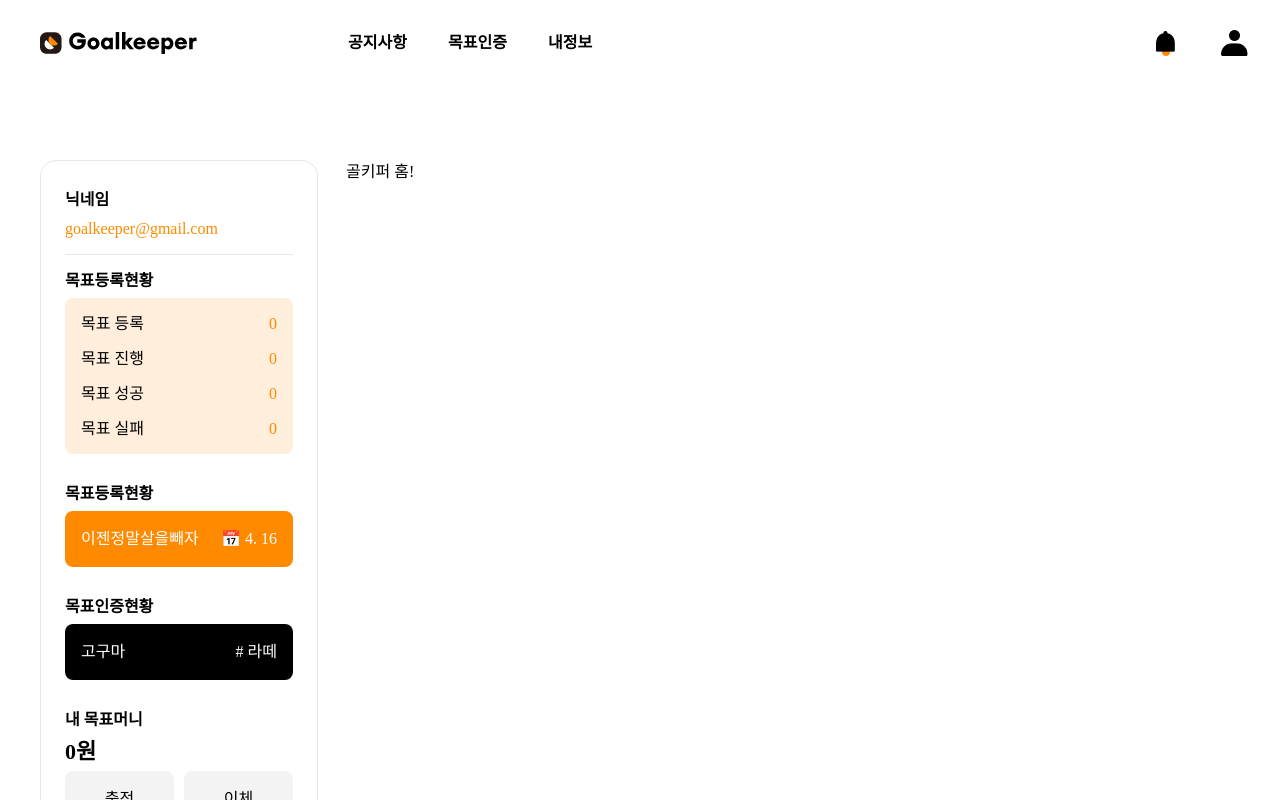
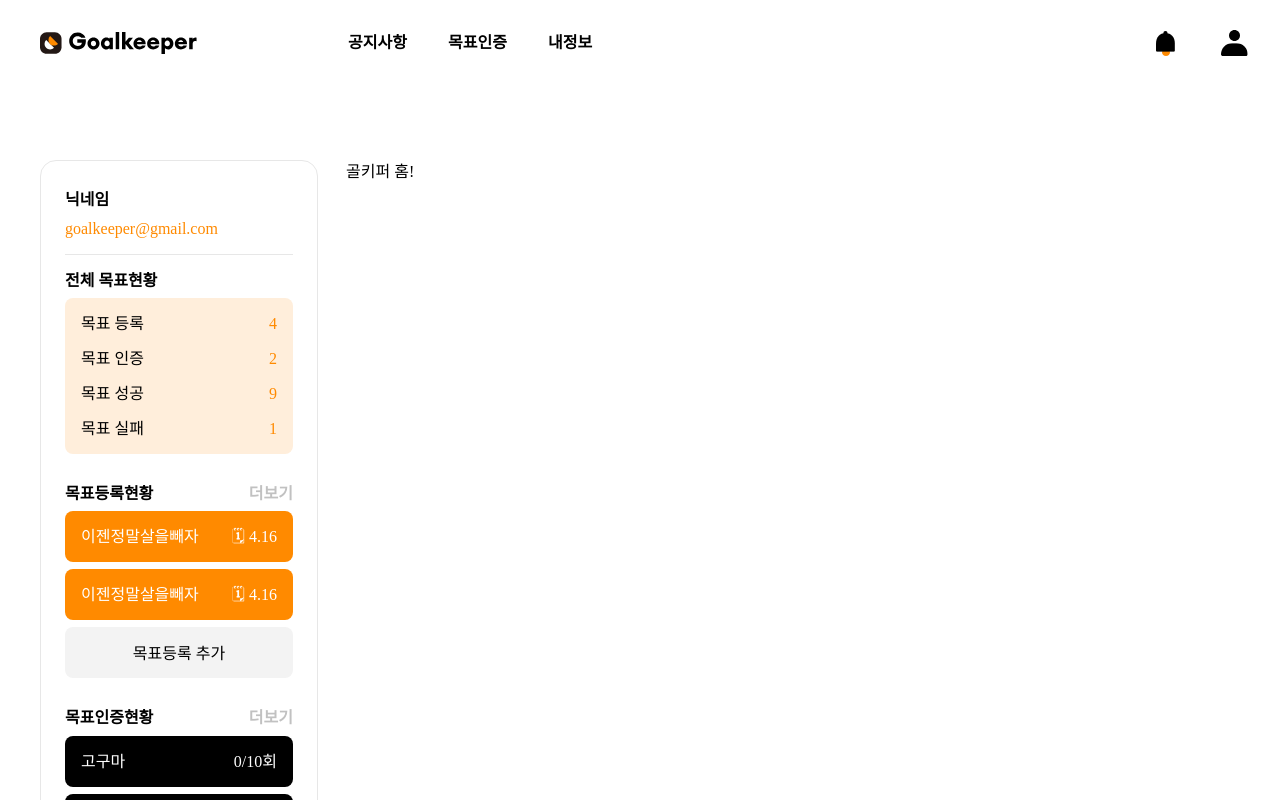
Before and after one commit to GoalKeeperV2-0/GoalKeeperV2-frontend, a React (Create React App) app: page / in a window 1280 px wide. Shown: the top 800 px of the page. Built offline with nearby package versions, Linux system fonts and the light colour scheme; no server answers; a web font is replaced by a local one.

Commit message:
refactor : aside 마크업

```diff
--- /dev/null
+++ b/src/app.components/Aside/OverviewTemplate.tsx
@@ -0,0 +1,15 @@
+import React from 'react';
+interface Props {
+	children: React.ReactNode;
+	title: string;
+}
+function OverviewTemplate({ title, children }: Props) {
+	return (
+		<div className="relative">
+			<div className="text-[1.6rem] mb-[0.8rem] font-semibold leading-[1.92rem]">{title}</div>
+			{children}
+		</div>
+	);
+}
+
+export default OverviewTemplate;
--- a/src/app.components/Aside/index.tsx
+++ b/src/app.components/Aside/index.tsx
@@ -1,9 +1,11 @@
+import Button from 'app.components/Button';
 import React, { useEffect } from 'react';
 
 import { Link, useNavigate } from 'react-router-dom';
+import OverviewTemplate from './OverviewTemplate';
 
 import SideBarButton from './SideBarButton';
-
+// TODO: field & value mapping 시키기
 function Aside() {
 	const navigate = useNavigate();
 
@@ -13,71 +15,79 @@ function Aside() {
 		return (
 			<div className="rounded-[16px] w-[278px] p-[24px] border-[1px] border-borderGray overflow-hidden bg-white h-[674px]" />
 		);*/
-
+	const OverviewData = [
+		{ field: '목표 등록', value: 4 },
+		{ field: '목표 인증', value: 2 },
+		{ field: '목표 성공', value: 9 },
+		{ field: '목표 실패', value: 1 },
+	];
 	return (
-		<aside className="mr-[2.8rem] rounded-[16px] w-[278px] p-[24px] border-[1px] border-borderGray overflow-hidden bg-white">
-			<div className="border-b-[1px] border-borderGray pb-[16px] mb-[16px]">
+		<aside className="mr-[2.8rem] rounded-[1.6rem] w-[27.8rem] p-[2.4rem] border-[0.1rem] border-borderGray  bg-white space-y-[1.6rem]">
+			<div className="border-b-[0.1rem] border-borderGray pb-[1.6rem] mb-[16px]">
 				<div className="test-[22px] font-[600] leading-[30px] mb-[4px]">닉네임</div>
 				<div className="text-[16px] text-primaryOrange-200 font-[600px] leading-[19px]">goalkeeper@gmail.com</div>
 			</div>
-			<div className="mb-[30px]">
-				<div className="text-[16px] font-[600] leading-[19px] mb-[8px]">목표등록현황</div>
-				<ul className="p-[16px] rounded-[8px] bg-primaryOrange-100 text-[16px] font-[500] leading-[19px]">
-					<li className="flex justify-between mb-[16px]">
-						<div className="flex items-center">목표 등록</div>
-						<div className="text-primaryOrange-200"> 0</div>
-					</li>
-					<li className="flex justify-between mb-[16px]">
-						<div className="flex items-center">목표 진행</div>
-						<div className="text-primaryOrange-200">0</div>
-					</li>
-					<li className="flex justify-between mb-[16px]">
-						<div className="flex items-center">목표 성공</div>
-						<div className="text-primaryOrange-200">0</div>
-					</li>
-					<li className="flex justify-between">
-						<div className="flex items-center">목표 실패</div>
-						<div className="text-primaryOrange-200">0</div>
-					</li>
-				</ul>
-			</div>
-			<div className="mb-[30px]">
-				<div className="text-[16px] font-[600] leading-[19px] mb-[8px]">목표등록현황</div>
-				<Link to="#">
-					<div className="mb-[7px]">
-						<SideBarButton onClick={() => {}} bgColor="orange">
-							<div className="flex justify-between w-full">
-								<span className="flex-1 text-left truncate text-primaryWhite">이젠정말살을빼자</span>
-								<span className="text-primaryWhite ml-[10px]">
-									📅 {new Date('2023-04-04').getMonth() + 1}. {new Date('2023-04-16').getDate()}
+			<div className="space-y-[3rem]">
+				<OverviewTemplate title="전체 목표현황">
+					<ul className="p-[1.6rem] rounded-[0.8rem] bg-primaryOrange-100 pc:text-body1-pc space-y-[1.6rem]">
+						{OverviewData.map((data) => (
+							<li className="flex justify-between ">
+								<div className="flex items-center">{data.field}</div>
+								<div className="text-primaryOrange-200">{data.value}</div>
+							</li>
+						))}
+					</ul>
+				</OverviewTemplate>
+				<OverviewTemplate title="목표등록현황">
+					<span className="absolute top-0 right-0 text-[1.6rem] mb-[0.8rem] font-semibold leading-[1.92rem] text-primaryBlack-200">
+						더보기
+					</span>
+					<div className="space-y-[0.7rem]">
+						<Button size="sm" variant="solid" bgColor="bg-primaryOrange-200" textColor="text-white" onClick={() => {}}>
+							<div className="flex justify-between w-full h-full p-[1.6rem] truncate text-[1.6rem] leading-[1.92rem]">
+								<span>이젠정말살을빼자</span>
+								<span>
+									🗓 {new Date('2023-04-04').getMonth() + 1}.{new Date('2023-04-16').getDate()}
 								</span>
 							</div>
-						</SideBarButton>
+						</Button>
+						<Button size="sm" variant="solid" bgColor="bg-primaryOrange-200" textColor="text-white" onClick={() => {}}>
+							<div className="flex justify-between w-full h-full p-[1.6rem] truncate text-[1.6rem] leading-[1.92rem]">
+								<span>이젠정말살을빼자</span>
+								<span>
+									🗓 {new Date('2023-04-04').getMonth() + 1}.{new Date('2023-04-16').getDate()}
+								</span>
+							</div>
+						</Button>
+						<Button size="sm" variant="solid" bgColor="bg-buttonGray-200" onClick={() => {}}>
+							<span className="text-center  truncate text-[1.6rem] leading-[1.92rem]">목표등록 추가</span>
+						</Button>
 					</div>
-				</Link>
-			</div>
-			<div className="mb-[30px]">
-				<div className="text-[16px] font-[600] leading-[19px] mb-[8px]">목표인증현황</div>
-
-				<Link to="#">
-					<div className="mb-[7px]">
-						<SideBarButton onClick={() => {}} bgColor="black">
-							<div className="flex justify-between w-full">
-								<span className="flex-1 text-left truncate text-primaryWhite">고구마</span>
-								<span className="text-primaryWhite ml-[10px]"># 라떼</span>
+				</OverviewTemplate>
+				<OverviewTemplate title="목표인증현황">
+					<span className="absolute top-0 right-0 text-[1.6rem] mb-[0.8rem] font-semibold leading-[1.92rem] text-primaryBlack-200">
+						더보기
+					</span>
+					<div className="space-y-[0.7rem]">
+						<Button size="sm" variant="solid" bgColor="bg-primaryBlack-500" textColor="text-white" onClick={() => {}}>
+							<div className="flex justify-between w-full h-full p-[1.6rem] truncate text-[1.6rem] leading-[1.92rem]">
+								<span>고구마</span>
+								<span>0/10회</span>
 							</div>
-						</SideBarButton>
+						</Button>
+						<Button size="sm" variant="solid" bgColor="bg-primaryBlack-500" textColor="text-white" onClick={() => {}}>
+							<div className="flex justify-between w-full h-full p-[1.6rem] truncate text-[1.6rem] leading-[1.92rem]">
+								<span>고구마</span>
+								<span>0/10회</span>
+							</div>
+						</Button>
 					</div>
-				</Link>
-			</div>
-
-			<div>
-				<div className="text-[16px] font-[600] leading-[19px] mb-[8px]">내 목표머니</div>
-				<div className="text-[22px] font-[600] leading-[30px] mb-[4px]">0원</div>
-				<div className="flex gap-[10px]">
-					<SideBarButton label="충전" onClick={() => null} bgColor="gray" />
-					<SideBarButton label="이체" onClick={() => null} bgColor="gray" />
-				</div>
+				</OverviewTemplate>
+				<OverviewTemplate title="적립 포인트">
+					<div className="space-y-[0.4rem]">
+						<span className="text-[2.2rem]  leading-[3rem]">0Ball</span>
+					</div>
+				</OverviewTemplate>
 			</div>
 		</aside>
 	);
--- a/src/app.components/Button/index.tsx
+++ b/src/app.components/Button/index.tsx
@@ -11,7 +11,8 @@ type BgColor =
 	| 'bg-buttonGray-300'
 	| 'bg-buttonGray-400'
 	| 'bg-buttonRed-200'
-	| 'bg-buttonRed-100';
+	| 'bg-buttonRed-100'
+	| 'bg-primaryBlack-500';
 type TextColor =
 	| 'text-primaryOrange-200'
 	| 'text-primaryOrange-100'
```
